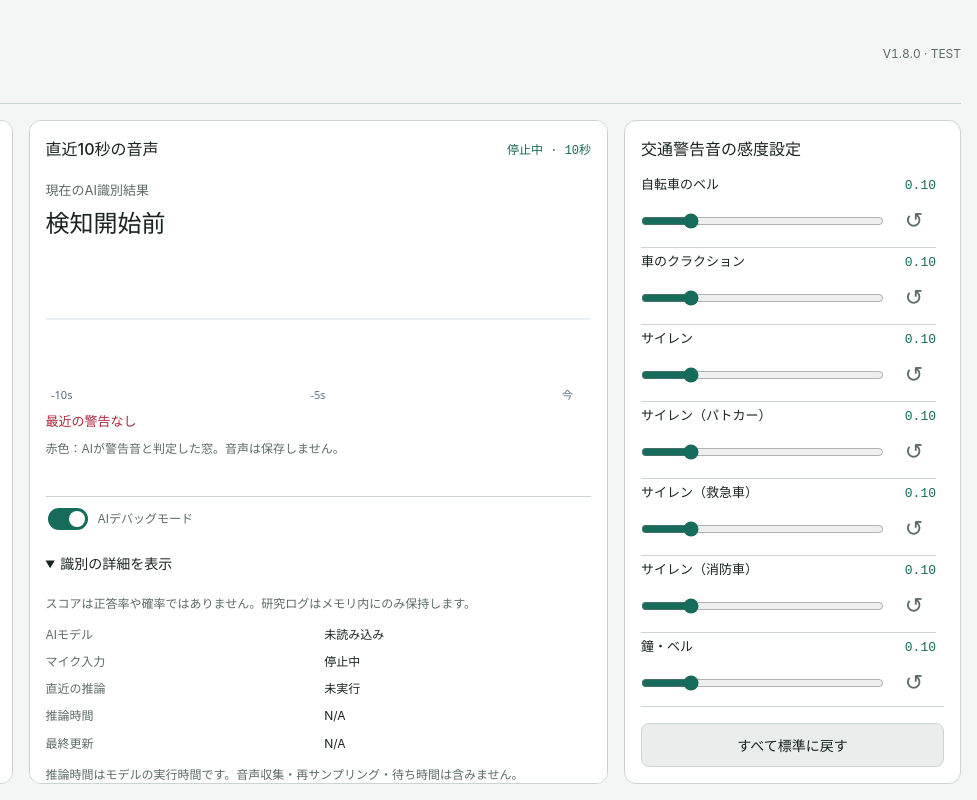
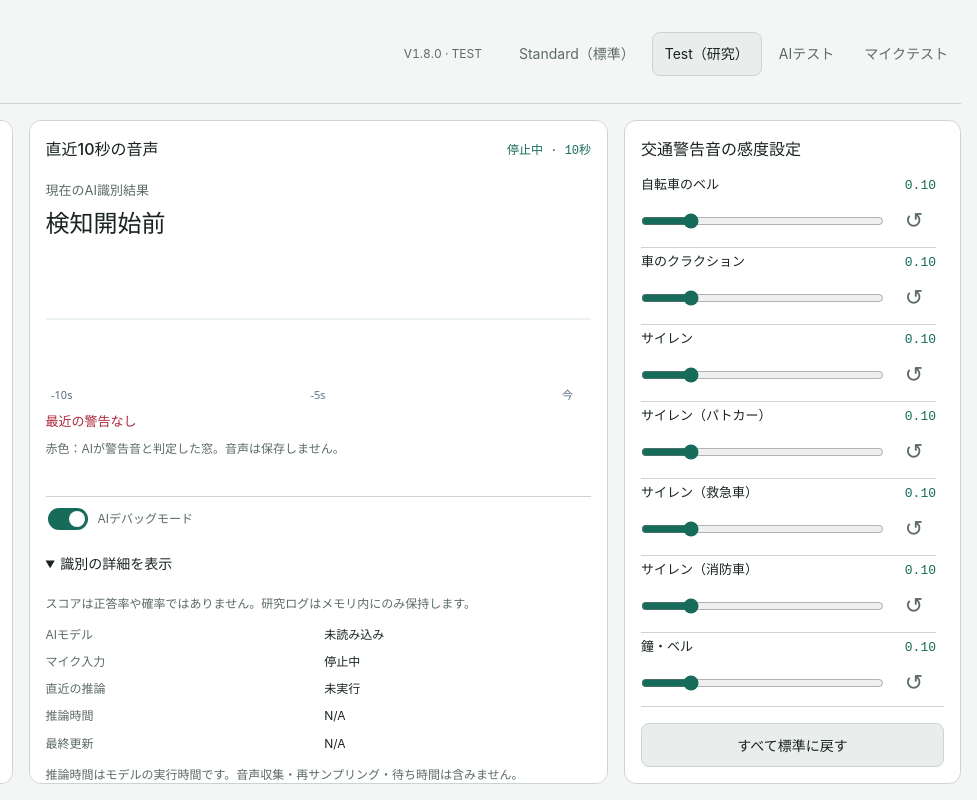
Before and after one commit to ky0o0/traffic-sound-guardian-v1, a website: page ipad-test.html in a window 1280 px wide. Shown: the full height of the page, 303-1280 px from the left. Drawn offline with Linux system fonts and the light colour scheme.

Commit message:
Restore top navigation in preview for ipad-test.html

```diff
--- a/ipad-test.html
+++ b/ipad-test.html
@@ -25,6 +25,7 @@
 <script defer="" src="./theme.js?v=1.8.0"></script>
 <title>Traffic Sound Guardian — Test (V1.8.0)</title>
 <link href="./guardian.css?v=1.8.0" rel="stylesheet"/><link href="./ipad-test.css?v=1.8.0" rel="stylesheet"/><link rel="stylesheet" href="./design-system.css?v=1.8.0"/>
+<script type="module" src="./site-navigation.js?v=1.8.0"></script>
 </head>
 <body class="ipad-test" data-mode="test" data-state="stopped">
 <div class="app ipad-dashboard">
```
